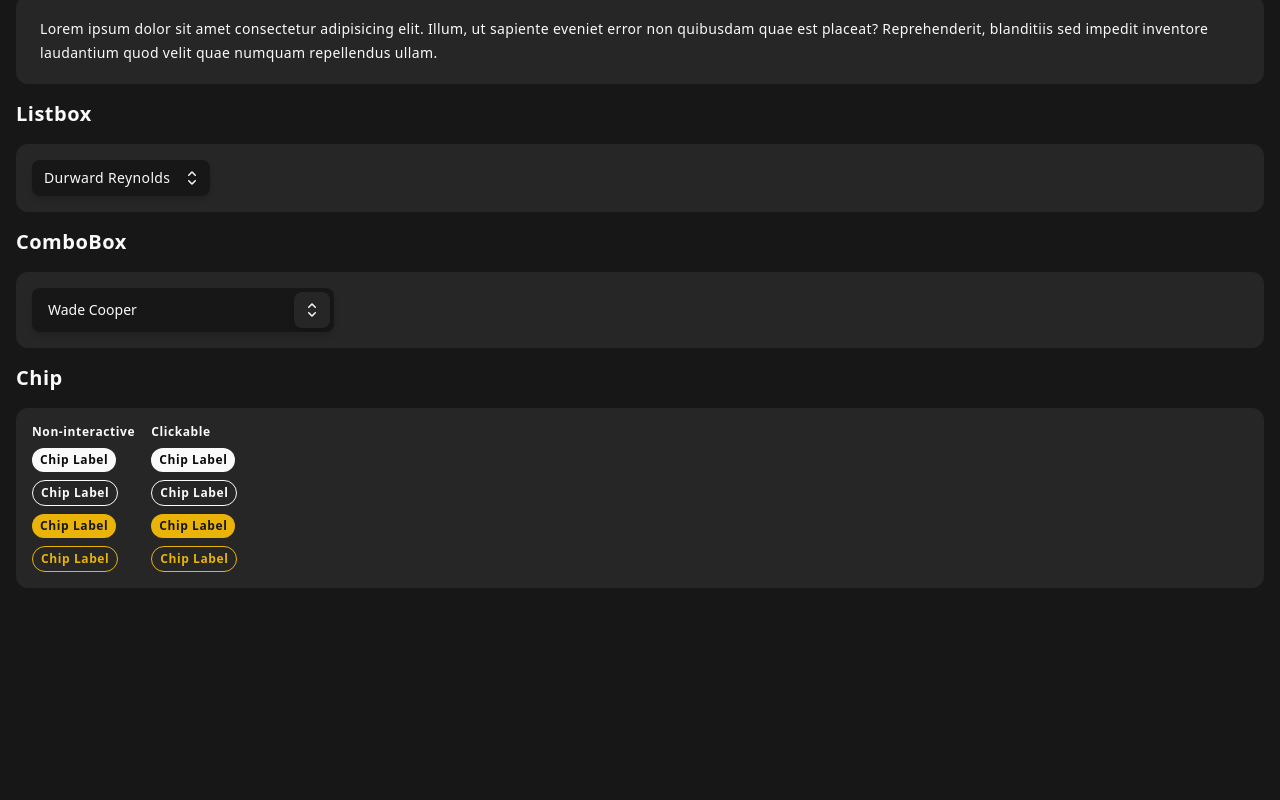
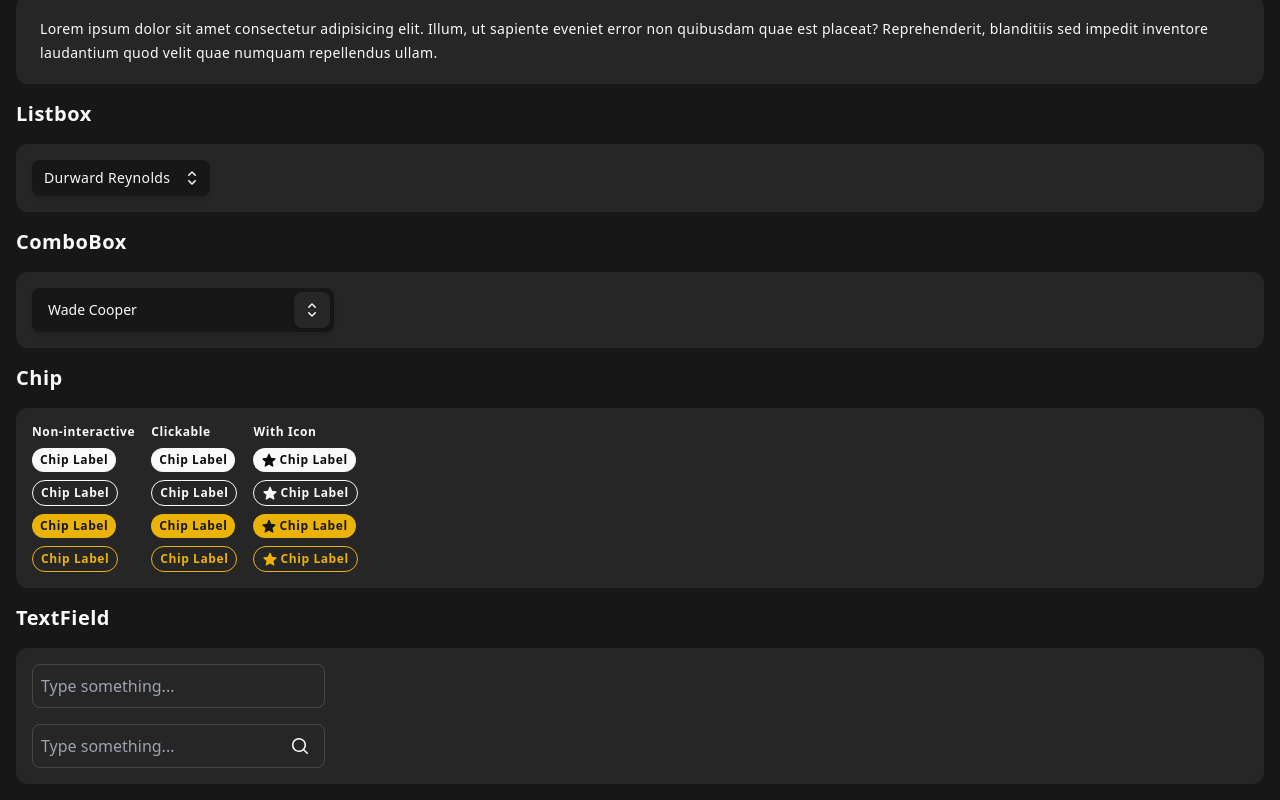
Before and after one commit to bembem97/timawatch, a Next.js app: page /components-ui in a window 1280 px wide. Shown: the part 1886-2686 px from the top of the page. Before the commit the page ends 2490 px from the top, so only its background shows below. Built offline with nearby package versions, Linux system fonts and the light colour scheme.

Commit message:
Making components

```diff
--- a/src/app/components-ui/page.tsx
+++ b/src/app/components-ui/page.tsx
@@ -1,4 +1,10 @@
-import { Bars3CenterLeftIcon, HeartIcon, UserIcon } from "@heroicons/react/20/solid"
+import {
+    Bars3CenterLeftIcon,
+    HeartIcon,
+    MagnifyingGlassIcon,
+    StarIcon,
+    UserIcon,
+} from "@heroicons/react/20/solid"
 import type { Metadata } from "next"
 import { ReactNode } from "react"
 import Button from "~/components/interface/Button"
@@ -7,6 +13,10 @@ import Container from "~/components/interface/Container"
 import Icon from "~/components/interface/Icon"
 import Link from "~/components/interface/Link"
 import Text from "~/components/interface/Text"
+import TextField from "~/components/interface/TextField"
+import FormButton from "~/components/interface/TextField/FormButton"
+import FormControl from "~/components/interface/TextField/FormControl"
+import Input from "~/components/interface/TextField/Input"
 import Accordion from "~/components/test/Accordion"
 import ComboBoxAutoComplete from "~/components/test/ComboBoxAutoComplete"
 import ListBoxSelector from "~/components/test/ListBoxSelector"
@@ -143,38 +153,72 @@ export default function ComponentsUI() {
             </Wrapper>
 
             <Wrapper title="Chip">
-                <div className="flex gap-x-4">
+                <div className="flex gap-x-4 flex-wrap">
                     <div className="flex flex-col gap-y-2">
                         <Text variant="caption">Non-interactive</Text>
 
-                        <Chip variant="filled" color="default">
-                            Chip Label
-                        </Chip>
-                        <Chip variant="outlined" color="default">
-                            Chip Label
-                        </Chip>
-                        <Chip variant="filled" color="accent">
-                            Chip Label
-                        </Chip>
-                        <Chip variant="outlined" color="accent">
-                            Chip Label
-                        </Chip>
+                        <Chip variant="filled" color="default" label="Chip Label" />
+
+                        <Chip variant="outlined" color="default" label="Chip Label" />
+
+                        <Chip variant="filled" color="accent" label="Chip Label" />
+
+                        <Chip variant="outlined" color="accent" label="Chip Label" />
                     </div>
                     <div className="flex flex-col gap-y-2">
                         <Text variant="caption">Clickable</Text>
 
-                        <Chip variant="filled" color="default" clickable>
-                            Chip Label
-                        </Chip>
-                        <Chip variant="outlined" color="default" clickable>
-                            Chip Label
-                        </Chip>
-                        <Chip variant="filled" color="accent" clickable>
-                            Chip Label
-                        </Chip>
-                        <Chip variant="outlined" color="accent" clickable>
-                            Chip Label
-                        </Chip>
+                        <Chip variant="filled" color="default" clickable label="Chip Label" />
+
+                        <Chip variant="outlined" color="default" clickable label="Chip Label" />
+
+                        <Chip variant="filled" color="accent" clickable label="Chip Label" />
+
+                        <Chip variant="outlined" color="accent" clickable label="Chip Label" />
+                    </div>
+                    <div className="flex flex-col gap-y-2">
+                        <Text variant="caption">With Icon</Text>
+
+                        <Chip
+                            variant="filled"
+                            color="default"
+                            iconStart={<Icon size="sm" icon={StarIcon} />}
+                            label="Chip Label"
+                        />
+
+                        <Chip
+                            variant="outlined"
+                            color="default"
+                            iconStart={<Icon size="sm" icon={StarIcon} />}
+                            label="Chip Label"
+                        />
+
+                        <Chip
+                            variant="filled"
+                            color="accent"
+                            iconStart={<Icon size="sm" icon={StarIcon} />}
+                            label="Chip Label"
+                        />
+
+                        <Chip
+                            variant="outlined"
+                            color="accent"
+                            iconStart={<Icon size="sm" icon={StarIcon} />}
+                            label="Chip Label"
+                        />
+                    </div>
+                </div>
+            </Wrapper>
+
+            <Wrapper title="TextField">
+                <div className="flex gap-x-4">
+                    <div className="flex flex-col gap-y-4">
+                        <TextField placeholder="Type something..." />
+
+                        <FormControl>
+                            <Input type="search" placeholder="Type something..." />
+                            <FormButton iconStart={MagnifyingGlassIcon} />
+                        </FormControl>
                     </div>
                 </div>
             </Wrapper>
--- a/src/app/globals.css
+++ b/src/app/globals.css
@@ -14,6 +14,7 @@
 @import "../components/interface/Icon/style.css";
 @import "../components/interface/ListBox/style.css";
 @import "../components/interface/Text/style.css";
+@import "../components/interface/TextField/style.css";
 
 @import "tailwindcss/utilities";
 @import "../styles/utilities/scrollbar.css";
--- a/src/components/interface/Chip/index.tsx
+++ b/src/components/interface/Chip/index.tsx
@@ -1,16 +1,21 @@
-import React, { ComponentPropsWithoutRef, ElementType } from "react"
+"use client"
+import React, { ComponentPropsWithoutRef, ElementType, ReactElement, useState } from "react"
 import { VariantProps } from "tailwind-variants"
 import style from "./style"
 import IconProps from "~/types/interface/icon"
+import { CheckCircleIcon } from "@heroicons/react/20/solid"
 import Icon from "../Icon"
 
 type ChipProps = VariantProps<typeof style> &
     ComponentPropsWithoutRef<keyof JSX.IntrinsicElements> & {
         as?: ElementType
-        iconStart?: IconProps
+        iconStart?: ReactElement<IconProps>
+        label: string
     }
 
-const Chip = ({ children, as, clickable, iconStart, variant, color, ...rest }: ChipProps) => {
+const Chip = ({ label, as, clickable, iconStart, variant, color, ...rest }: ChipProps) => {
+    const [selected, setSelected] = useState(false)
+
     const className = rest.className
     const Component = as ?? "span"
 
@@ -26,9 +31,13 @@ const Chip = ({ children, as, clickable, iconStart, variant, color, ...rest }: C
             tabIndex={focusable}
             data-interactive={clickable}
             className={style({ className, clickable, color, variant })}
+            onClick={() => setSelected(!selected)}
         >
-            {StartIcon && <Icon size="sm" icon={StartIcon} />}
-            {children}
+            {StartIcon && StartIcon}
+
+            {label}
+
+            {clickable && selected && <Icon icon={CheckCircleIcon} size="sm" />}
         </Component>
     )
 }
--- /dev/null
+++ b/src/components/interface/TextField/FormButton.tsx
@@ -0,0 +1,20 @@
+import React, { ComponentPropsWithoutRef } from "react"
+import Button from "../Button"
+import style from "./style"
+
+const { button } = style()
+
+type FormButtonProps = ComponentPropsWithoutRef<typeof Button> & {
+    containerProps?: ComponentPropsWithoutRef<"div">
+}
+
+const FormButton = ({ children, containerProps, ...rest }: FormButtonProps) => {
+    const className = rest.className
+    return (
+        <div {...containerProps} className={button({ className })}>
+            <Button {...rest}>{children}</Button>
+        </div>
+    )
+}
+
+export default FormButton
--- /dev/null
+++ b/src/components/interface/TextField/FormControl.tsx
@@ -0,0 +1,17 @@
+import React, { ComponentPropsWithoutRef } from "react"
+import style from "./style"
+
+const { base } = style()
+
+type FormControlProps = ComponentPropsWithoutRef<"div">
+
+const FormControl = ({ children, ...rest }: FormControlProps) => {
+    const className = rest.className
+    return (
+        <div {...rest} className={base({ className })}>
+            {children}
+        </div>
+    )
+}
+
+export default FormControl
--- /dev/null
+++ b/src/components/interface/TextField/Input.tsx
@@ -0,0 +1,14 @@
+import React, { ComponentPropsWithoutRef } from "react"
+import style from "./style"
+
+const { input } = style()
+
+type InputProps = ComponentPropsWithoutRef<"input">
+
+const Input = ({ ...rest }: InputProps) => {
+    const className = rest.className
+
+    return <input {...rest} className={input({ className })} />
+}
+
+export default Input
--- /dev/null
+++ b/src/components/interface/TextField/index.tsx
@@ -0,0 +1,24 @@
+import React, { ComponentPropsWithoutRef } from "react"
+import FormControl from "./FormControl"
+import Input from "./Input"
+import style from "./style"
+import { VariantProps } from "tailwind-variants"
+
+const { textfield } = style()
+
+type TextFieldProps = VariantProps<typeof style> &
+    ComponentPropsWithoutRef<"input"> & {
+        formcontrolProps?: ComponentPropsWithoutRef<"div">
+    }
+
+const TextField = ({ formcontrolProps, fullWidth, ...rest }: TextFieldProps) => {
+    const divClassName = formcontrolProps?.className
+
+    return (
+        <FormControl {...formcontrolProps} className={textfield({ className: divClassName, fullWidth })}>
+            <Input {...rest} />
+        </FormControl>
+    )
+}
+
+export default TextField
--- /dev/null
+++ b/src/components/interface/TextField/style.css
@@ -0,0 +1,17 @@
+@layer components {
+    .form-control {
+        @apply inline-flex rounded-lg [contain:paint] focus-within:outline-accent/60 focus-within:outline focus-within:outline-1 border border-foreground/[0.15] min-h-11;
+    }
+
+    .form-control__input {
+        @apply grow basis-auto pl-2 p-1 bg-transparent focus:outline-none;
+    }
+
+    .form-control__button {
+        @apply min-w-5 max-h-14 shrink-0 self-stretch;
+
+        & > button {
+            @apply h-full w-12;
+        }
+    }
+}
--- /dev/null
+++ b/src/components/interface/TextField/style.ts
@@ -0,0 +1,18 @@
+import { tv } from "tailwind-variants"
+
+const textfieldStyle = tv({
+    slots: {
+        base: ["form-control"],
+        input: ["form-control__input"],
+        button: ["form-control__button"],
+        textfield: "",
+    },
+
+    variants: {
+        fullWidth: {
+            true: { textfield: "w-full" },
+        },
+    },
+})
+
+export default textfieldStyle
```
